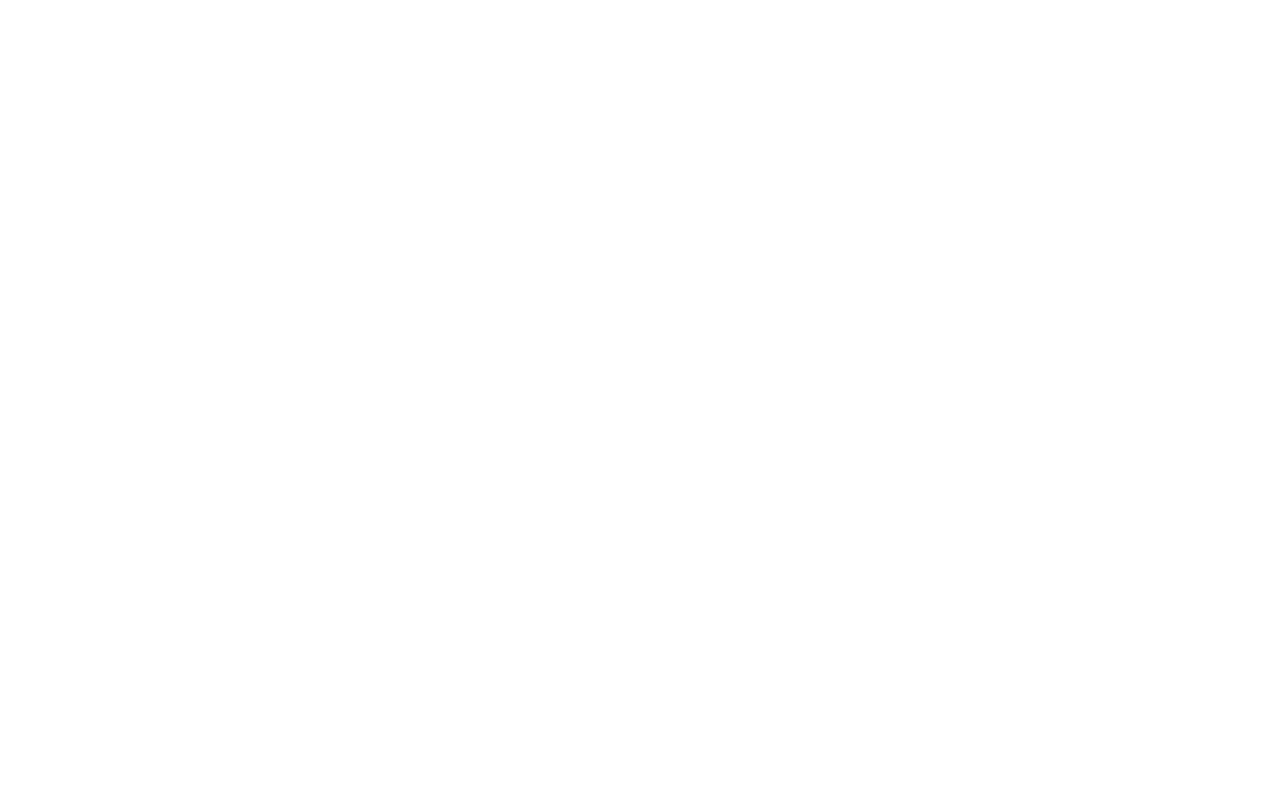
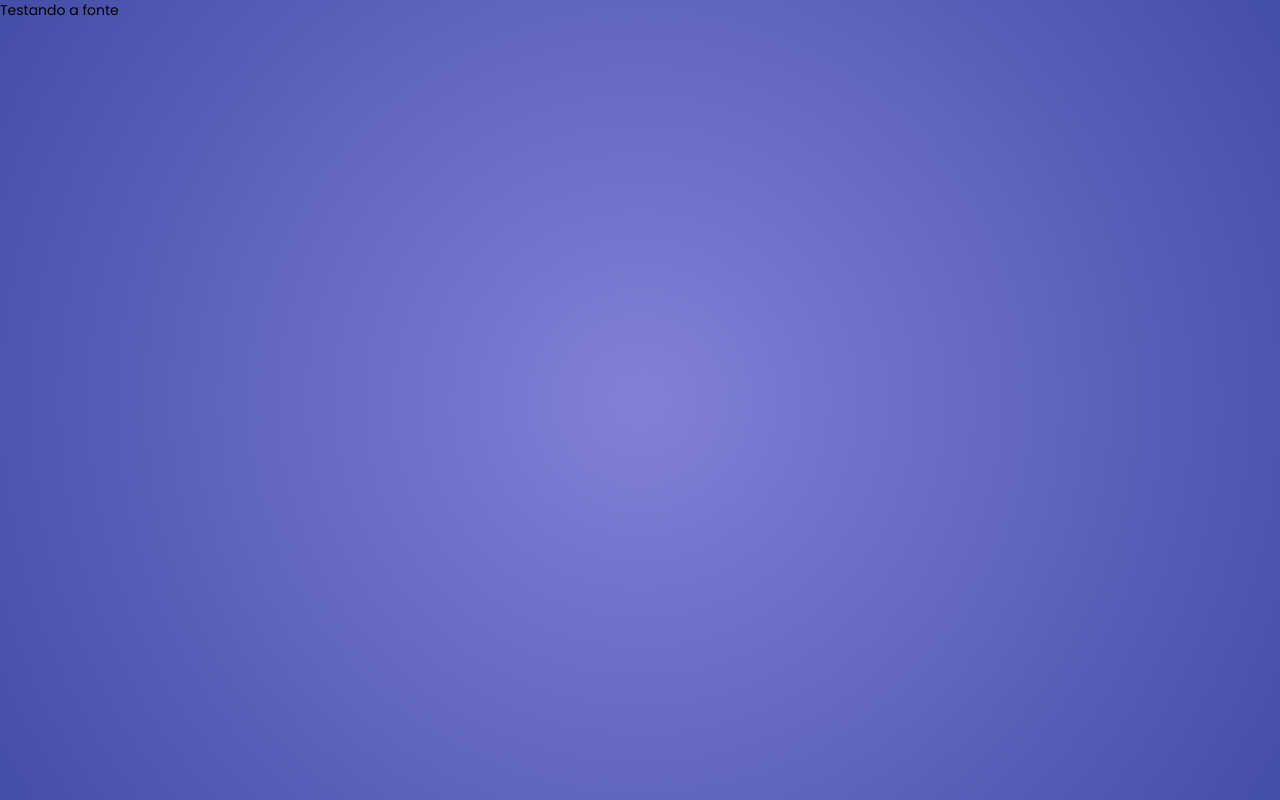
Before and after one commit to joaorjoaquim/ReactJS-NextJS-CRUD-Frontend, a React (Create React App) app: page / in a window 1280 px wide. Built offline with nearby package versions, Linux system fonts and the light colour scheme.

Commit message:
global style and others

```diff
--- a/package.json
+++ b/package.json
@@ -9,6 +9,7 @@
     "react": "^18.2.0",
     "react-dom": "^18.2.0",
     "react-scripts": "5.0.1",
+    "styled-components": "^5.3.6",
     "web-vitals": "^2.1.0"
   },
   "scripts": {
--- a/public/index.html
+++ b/public/index.html
@@ -15,6 +15,13 @@
       user's mobile device or desktop. See https://developers.google.com/web/fundamentals/web-app-manifest/
     -->
         <link rel="manifest" href="%PUBLIC_URL%/manifest.json" />
+        <link rel="preconnect" href="https://fonts.googleapis.com" />
+        <link rel="preconnect" href="https://fonts.gstatic.com" crossorigin />
+        <link
+            href="https://fonts.googleapis.com/css2?family=Poppins:ital,wght@0,100;0,300;0,400;0,500;1,100;1,200;1,300;1,400&display=swap"
+            rel="stylesheet"
+        />
+
         <!--
       Notice the use of %PUBLIC_URL% in the tags above.
       It will be replaced with the URL of the `public` folder during the build.
--- a/src/App.css
+++ /dev/null
@@ -1,38 +0,0 @@
-.App {
-  text-align: center;
-}
-
-.App-logo {
-  height: 40vmin;
-  pointer-events: none;
-}
-
-@media (prefers-reduced-motion: no-preference) {
-  .App-logo {
-    animation: App-logo-spin infinite 20s linear;
-  }
-}
-
-.App-header {
-  background-color: #282c34;
-  min-height: 100vh;
-  display: flex;
-  flex-direction: column;
-  align-items: center;
-  justify-content: center;
-  font-size: calc(10px + 2vmin);
-  color: white;
-}
-
-.App-link {
-  color: #61dafb;
-}
-
-@keyframes App-logo-spin {
-  from {
-    transform: rotate(0deg);
-  }
-  to {
-    transform: rotate(360deg);
-  }
-}
--- a/src/App.js
+++ b/src/App.js
@@ -1,7 +1,12 @@
-import "./App.css";
+import GlobalStyle from './styles/global';
 
 function App() {
-  return <div className="App"></div>;
+    return (
+        <div className="App">
+            <GlobalStyle />
+            <text>Testando a fonte</text>
+        </div>
+    );
 }
 
 export default App;
--- /dev/null
+++ b/src/styles/global.js
@@ -0,0 +1,20 @@
+import { createGlobalStyle } from 'styled-components';
+
+export default createGlobalStyle`
+    * {
+        margin: 0;
+        padding: 0;
+        outline: 0;
+        box-sizing: border-box;
+    }
+    body {
+        font-family: 'Poppins', sans-serif;
+        font-size: 14px;
+        background: radial-gradient(circle, rgba(68,62,172,1) 0%, rgba(129,129,215,1) 0%, rgba(68,77,167,1) 100%);
+        text-rendering: optimizeLegibility;
+        -webkit-font-smoothing: antialiased;
+    }
+    html, body, #root {
+        height: 100%;
+    }
+`;
```
Also changed, not shown: 1 other file (tests, documents, lock files or other folders).
